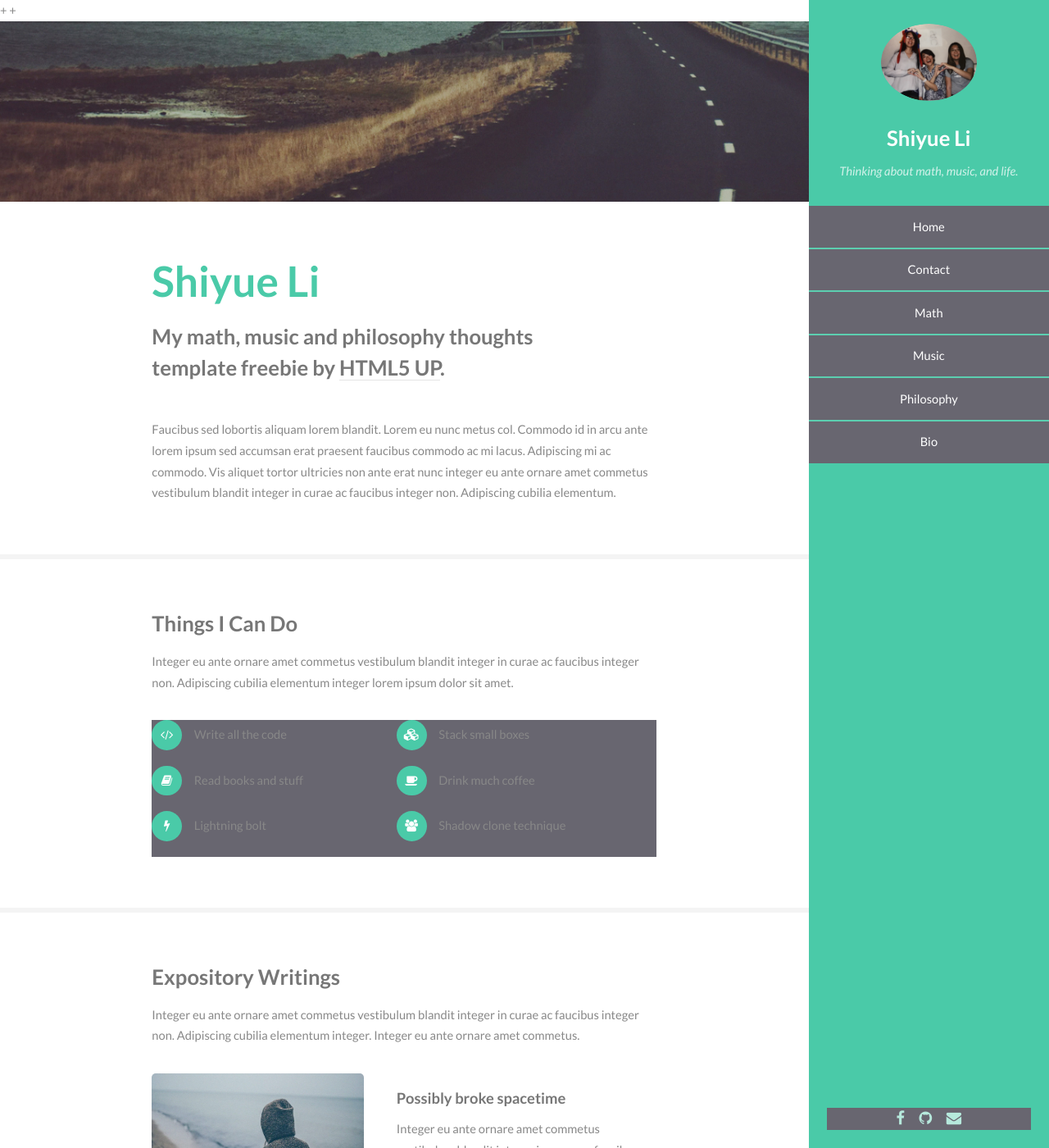
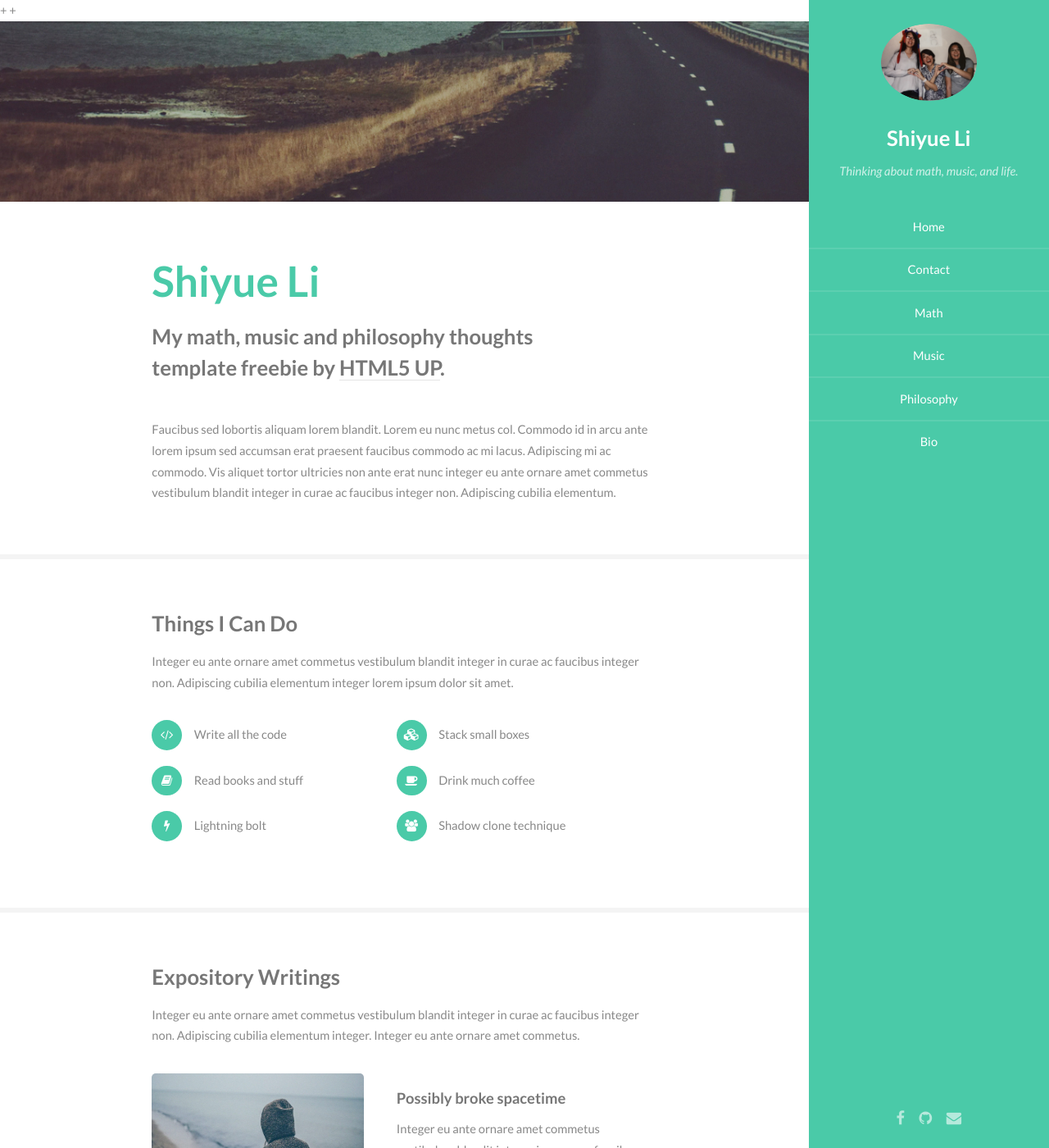
Before and after one commit to old-jekyll-templates/Read-Only-Jekyll-Theme, a Jekyll site: the page built from index.html, in a window 1280 px wide and 1400 px high. Shown: the whole window at 82% size. Built offline with Jekyll 4.4.1, drawn with Linux system fonts in a browser that asks for light colours.

Commit message:
Update head.html

```diff
--- a/_includes/head.html
+++ b/_includes/head.html
@@ -17,13 +17,6 @@
 		<link rel="stylesheet" href="{{ site.baseurl }}/css/style-xlarge.css" />
 	</noscript>
 	<!--[if lte IE 8]><link rel="stylesheet" href="css/ie/v8.css" /><![endif]-->
-
-	<!-- Color scheme of navigation bar !-->
-	<style>
-		ul {
-			background-color: #686670;
-		}
-	</style>
 </head>
 
 
```
